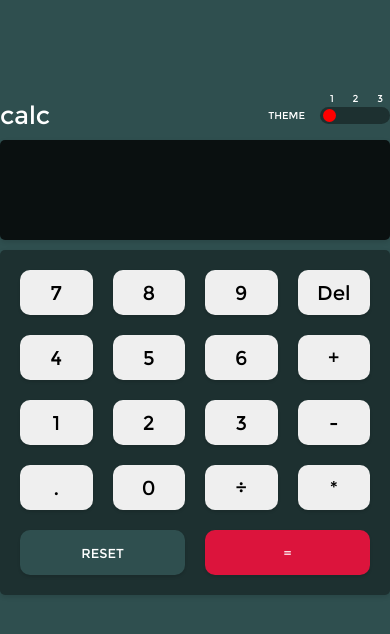
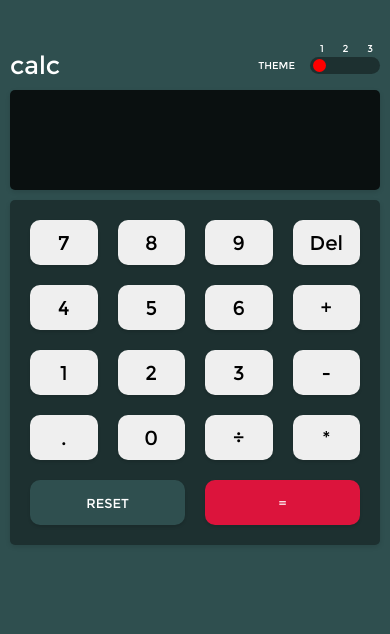
Before and after one commit to Ezeani1995/basic-js-calculator, a plain HTML site: page index.html in a window 390 px wide. Drawn offline with Linux system fonts and the light colour scheme.

Commit message:
Update style.css

```diff
--- a/css/style.css
+++ b/css/style.css
@@ -158,3 +158,9 @@ body {
   background: crimson;
   grid-column: 3 / 5;
 }
+
+@media (max-width: 768px){
+  .calculator-wrapper{
+    margin: 50px 10px;
+  }
+}
```
